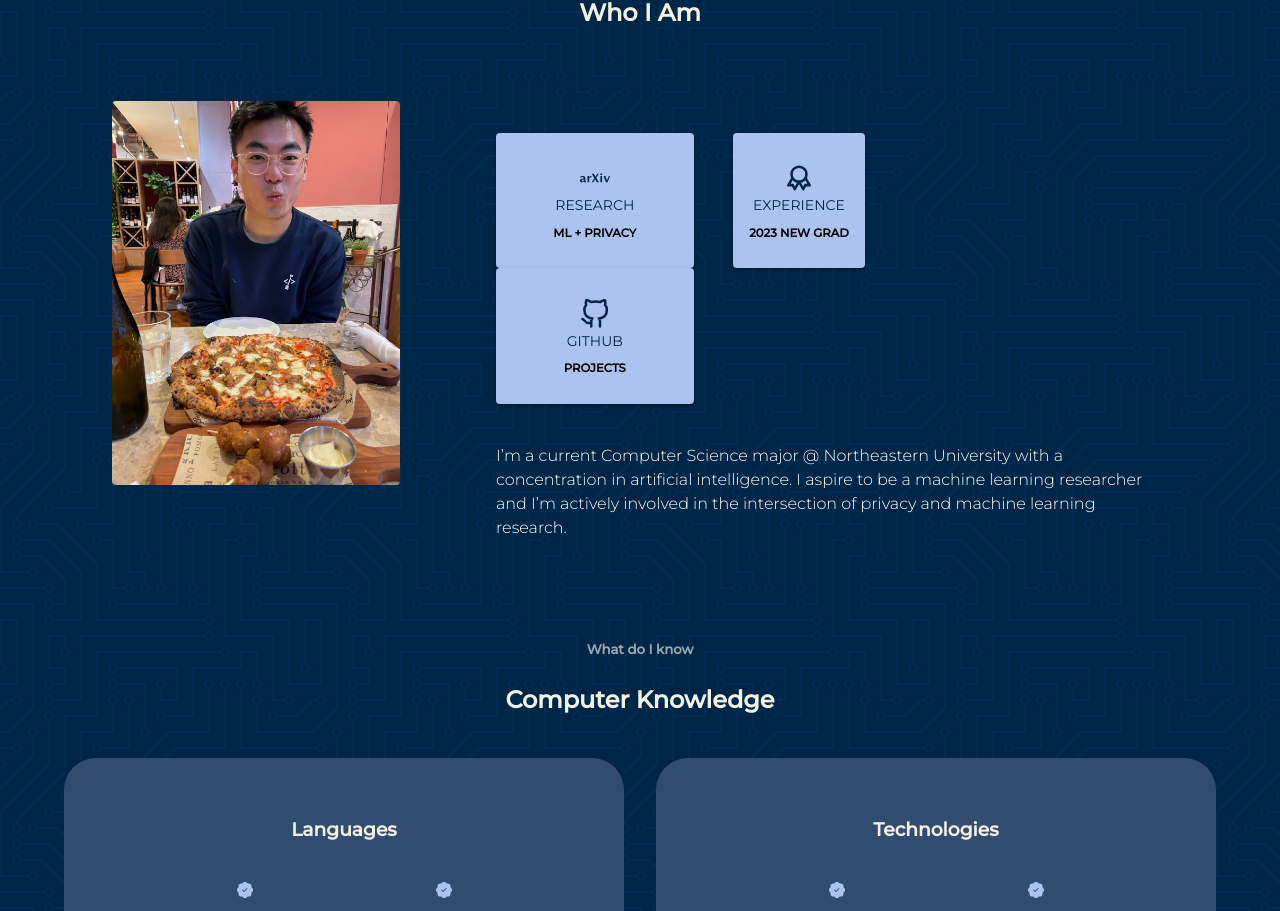
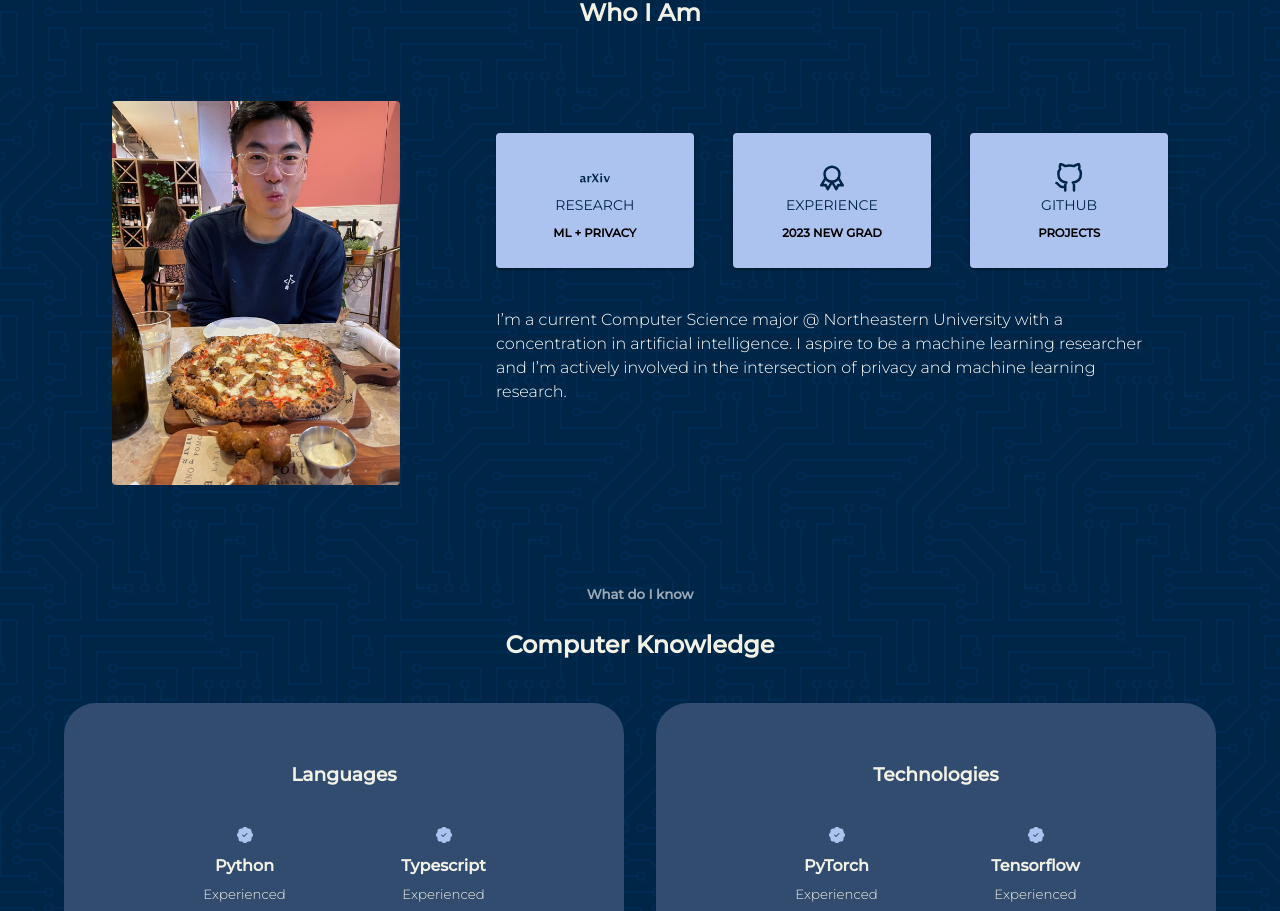
Before and after one commit to stanleykywu/stanley-portfolio-website, a React (Create React App) app: page / in a window 1280 px wide. Shown: the part 1157-2068 px from the top of the page. Built offline with nearby package versions, Linux system fonts and the light colour scheme; what raw.macro would draw is missing.

Commit message:
visual bug

```diff
--- a/src/pages/home/about/About.jsx
+++ b/src/pages/home/about/About.jsx
@@ -34,13 +34,13 @@ const About = () => {
                   </Button>
                 </Grid>
                 <Grid item xs={0} md={0.5}/>
+                <Grid item xs={5} md={2.5}>
                   <Button variant='contained' href='https://www.linkedin.com/in/stanleykywu/details/experience/' target='_blank' rel="noopener noreferrer" sx={{ display: 'flex', flexDirection: 'column', backgroundColor: '#adc3ef'}} className='slight__hover'>
                     &nbsp;
                     <TbAward size={30} style={{color: '#002647'}}/>
                     <div style={{ wordWrap: "break-word", color: "#002647" }}>Experience</div>
                     <h5 className="text__darker">2023 New Grad</h5>
                   </Button>
-                <Grid item xs={5} md={2.5}>
                 </Grid>
                 <Grid item xs={0} md={0.5}/>
                 <Grid item xs={5} md={2.5}>
```
